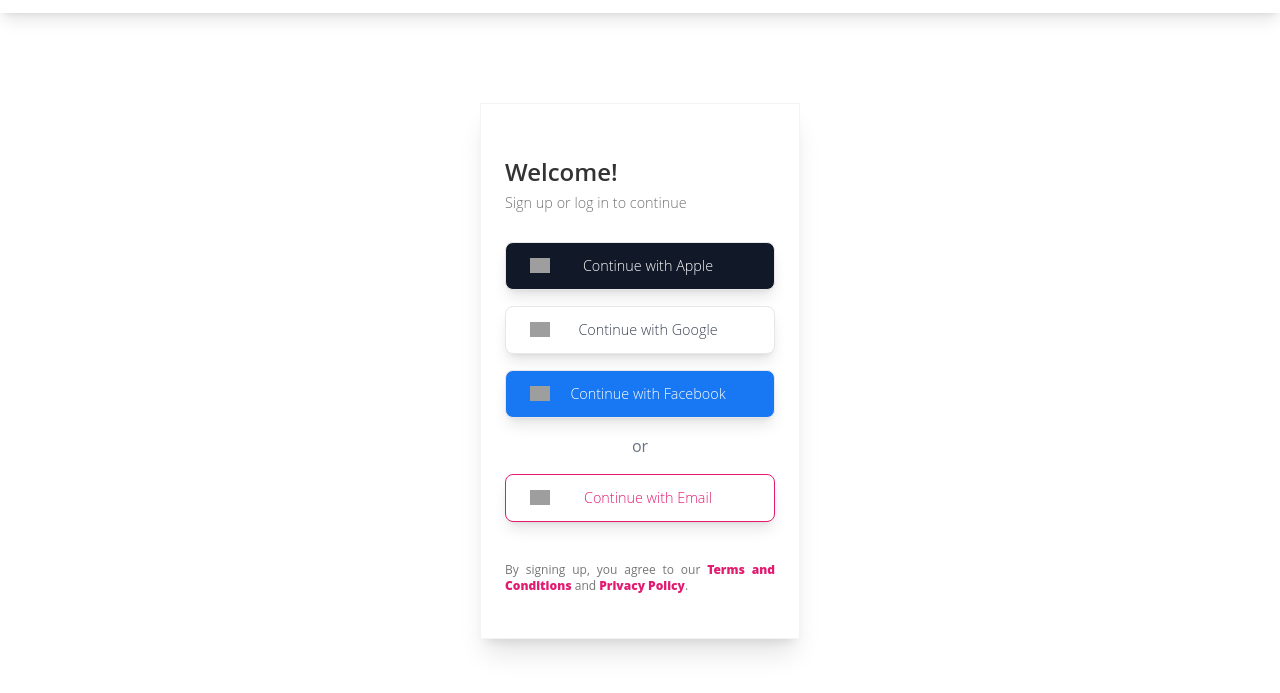
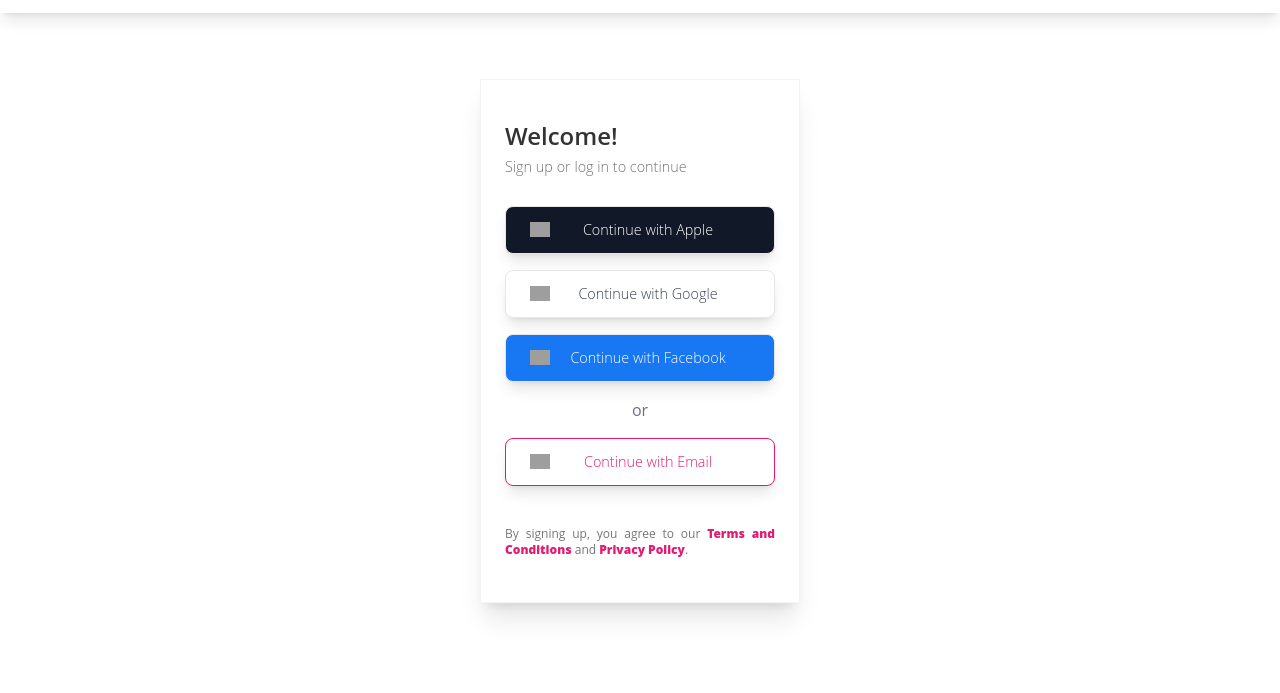
Before and after one commit to itsumernustian/foodpanda, a plain HTML site: page login.html in a window 1280 px wide. Shown: the part 51-744 px from the top of the page. Drawn offline with nearby package versions, Linux system fonts and the light colour scheme; grey boxes are pictures that could not be loaded.

Commit message:
Issues Resolved in Login Page 1

```diff
--- a/login.html
+++ b/login.html
@@ -221,14 +221,14 @@
       </nav>
     </header>
     <!-- component -->
-    <div class="relative  bg-white flex justify-center max-h-screen h-[700px] ">
+    <div class="relative  bg-white flex justify-center max-h-screen h-[640px] ">
       <div
         class="relative w-full md:container md:m-auto px-0 text-gray-500 md:px-12 xl:px-40"
       >
         <div class="w-auto m-auto sm:w-3/5 lg:w-1/2 xl:w-1/3 mt-4">
           <div class="border border-gray-100 bg-white shadow-xl">
             <div class="p-6 py-8">
-              <div class="pt-5">
+              <div class="pt-2">
                 <h2
                   class="mb-1 text-2xl text-[1.5rem] font-semibold text-[#333333]"
                 >
```
